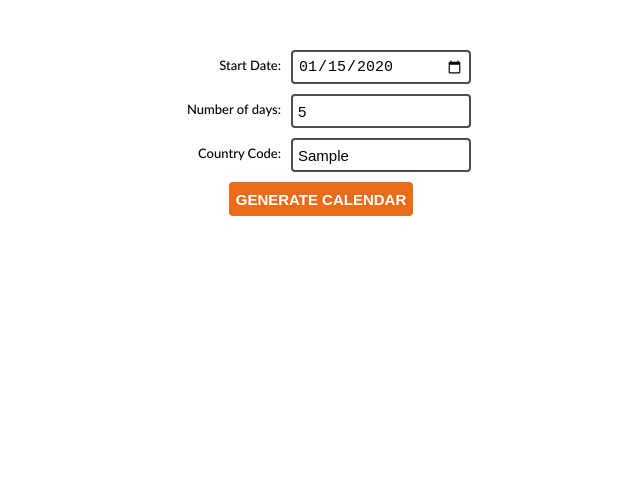
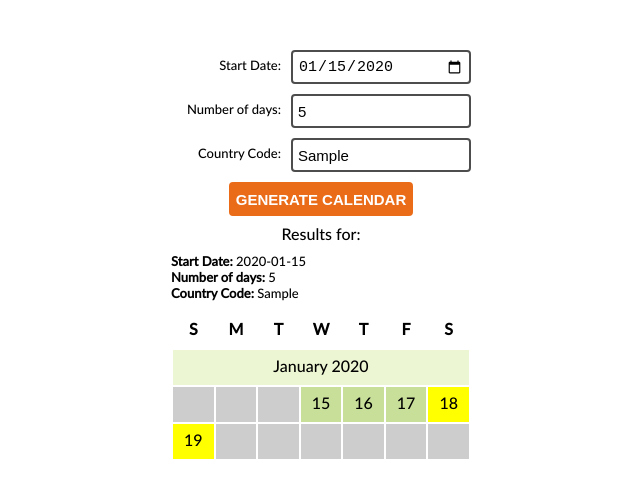
Before and after one commit to manfredmarcano/number8_test_ManfredMarcano, a plain HTML site: page index.html in a window 1280 px wide. Both pictures are taken after typing "2020-01-15", "5", "Sample" into the empty fields and a click on the button "GENERATE CALENDAR". Shown: the whole page, without its empty margins (319-959 px from the left). Drawn offline with Linux system fonts and the light colour scheme.

Commit message:
Calendar functionality and whole CSS ready

```diff
--- a/css/styles.css
+++ b/css/styles.css
@@ -21,18 +21,53 @@ body {
 
 #calendar {
 	text-align: center;
+    width: 300px;
+    display: block;
+    margin: 0 auto;
+
+
+    /*
+    background-color: transparent;
+    -webkit-transition: background-color 0.5s ease;
+    -moz-transition: background-color 0.5s ease;
+    -o-transition: background-color 0.5s ease;
+    transition: background-color 0.5s ease;
+    */
 }
 
+#calendar.errors {
+    padding: 15px;
+    background-color: #ffc7c7;
+    -webkit-border-radius: 4px;
+    -moz-border-radius: 4px;
+    border-radius: 4px;
+    font-size: 13px;
+}
+
+/*
+#calendar.errors > p:last-child {
+    margin-bottom: 0;
+}
+*/
+
 #calendar > table {
-	display: inline-block;
+	/*display: inline-block;*/
+    width: 100%;
+    border-color: transparent;
+    table-layout: fixed;
+    border-right-width: 0;
+    border-left-width: 0;
 }
 
 .month-jump {
     height: 20px;
 }
 
-table th {
-    width: 30px;
+table th,
+table td {
+    /*width: 30px;*/
+    height: 35px;
+    border: 0;
 }
 
 .invalid-day {
@@ -115,6 +150,8 @@ table th {
 
     font-weight: bold;
     text-transform: uppercase;
+
+    cursor: pointer;
 }
 
 .button:hover {
@@ -126,3 +163,27 @@ table th {
     background-color: #ea6c18;
     color: #FFFFFF;
 }
+
+.valid-day {
+    background-color: #c8df99;
+}
+.weekend {
+    background-color: yellow;
+}
+.invalid-day {
+    background-color: #cdcdcd;
+}
+
+.month-name {
+    background-color: #ecf6d2;
+}
+
+#calendar > ul {
+    font-size: 13px;
+    margin: 0;
+    padding: 0;
+    list-style: none;
+    text-align: left;
+    margin-top: 10px;
+    margin-bottom: 7px;
+}
--- a/index.html
+++ b/index.html
@@ -38,7 +38,7 @@
 		</div>
 
 		<div class="form-group">
-			<button class="button">Generate calendar</button>
+			<button class="button" onclick="createCalendar()">Generate calendar</button>
 		</div>
 	</div>
 
--- a/js/calendar.js
+++ b/js/calendar.js
@@ -47,11 +47,13 @@ function createMonths (inputDate, daysNum) {
 		*/
 
 		var monthIndex = inputDate.getMonth();
+		console.log(inputDate);
+		console.log(typeof inputDate);
 
 		monthIndex = monthIndex > 11 ? 0 : monthIndex;
 
 		resultMonths += "<tr>"+
-							"<td colspan='7'>"+ (j+1) + ": "+ months[ monthIndex ].name+" "+inputDate.getFullYear()+"</td>"+
+							"<td colspan='7' class='month-name'>"+ months[ monthIndex ].name+" "+inputDate.getFullYear()+"</td>"+
 						"</tr>";
 
 		// Obtener el primer día del mes / Get first day of month
@@ -77,9 +79,12 @@ function createMonths (inputDate, daysNum) {
 	    for (var i=0; i<7; i++) {
 
 	    	if (i<startingDay) {
-	    		resultMonths += "<td class='invalid-day'>-</td>";
+	    		resultMonths += "<td class='invalid-day'></td>";
 	    	} else if (validDays < daysNum) {
-	    		resultMonths += "<td class='valid-day'>"+daysCounter+"</td>";
+	    		var dateType = isWeekend( new Date(inputDate.getFullYear(), monthIndex, daysCounter) ) ? " weekend" : "";
+
+	    		resultMonths += "<td class='valid-day"+dateType+"'>"+daysCounter+"</td>";
+
 	    		daysCounter++;
 	    		validDays++;
 	    		validDaysInMonth++;
@@ -96,12 +101,13 @@ function createMonths (inputDate, daysNum) {
 
 			for (var i=0; i<7; i++) {
 				if (validDays < daysNum && daysCounter<=months[monthIndex].length) {
-		    		resultMonths += "<td class='valid-day'>"+daysCounter+"</td>";
+					var dateType = isWeekend( new Date(inputDate.getFullYear(), monthIndex, daysCounter) ) ? " weekend" : "";
+		    		resultMonths += "<td class='valid-day "+dateType+"'>"+daysCounter+"</td>";
 		    		daysCounter++;
 		    		validDays++;
 		    		validDaysInMonth++;
 		    	} else {
-		    		resultMonths += "<td class='invalid-day'>-</td>";
+		    		resultMonths += "<td class='invalid-day'></td>";
 		    	}
 				//resultMonths += "<td class='invalid-day'>X</td>";
 			}
@@ -146,19 +152,115 @@ function createMonths (inputDate, daysNum) {
 	return resultMonths;
 }
 
+function addErrorClass() {
+    var element, name, arr;
+    element = document.getElementById("calendar");
+    name = "errors";
+    arr = element.className.split(" ");
+    if (arr.indexOf(name) == -1) {
+        element.className += " " + name;
+    }
+}
+
+function removeErrorClass() {
+    var element = document.getElementById("calendar");
+    element.className = element.className.replace(/\berrors\b/g, "");
+}
+
+function isWeekend (date) {
+	var day = date.getDay();
+	return( (day == 6)||(day == 0) );
+}
+
+function checkErrorMessages (errors) {
+
+	//console.log("-->", Boolean(errors.length));
+	var resultWrapper = document.getElementById("calendar");
+	resultWrapper.innerHTML = "";
+
+	// Errors exists
+	if (Boolean(errors.length)) {
+		addErrorClass();
+		var message = "";
+		for (var i=0; i<errors.length; i++) {
+			message += "<p>"+errors[i]+"</p>";
+		}
+		resultWrapper.innerHTML = message;
+
+		return true;
+	} else {
+		removeErrorClass();
+		return false;
+	}
+
+}
+
+function createCalendar () {
+
+	var inputDate = document.getElementById("dateInput").value;
+	var daysNumberInput = document.getElementById("daysNumberInput").value;
+	var countryCodeInput = document.getElementById("countryCodeInput").value;
+	var errorMessages = [];
+
+	if ( !Boolean(inputDate.trim()) ) {
+		errorMessages.push("Date missing");
+	}
+	if ( !Boolean(daysNumberInput.trim()) ) {
+		errorMessages.push("Number of days missing");
+	}
+	if ( !Boolean(countryCodeInput.trim()) ) {
+		errorMessages.push("Country code missing");
+	}
+
+	console.log(errorMessages);
+	//return
+
+	// Block creating when exists errors
+	if ( checkErrorMessages(errorMessages) ) return;
+	// TRUE: Errores
+	// FALSE: Valido
 
 
-function createCalendar () {
+	//alert(inputDate+"-"+daysNumberInput+"-"+countryCodeInput);
+	//return;
+
+	console.log("1: ", inputDate);
+	//var  = new Date();
+	//var n = d.getDate();
+	//var timezone = new Date(inputDate).getTimezoneOffset() / -60;
+
+
+	//var str = "How are you doing today?";
+	//var res = inputDate.split("-");
+
+
+	var splitDate = inputDate.split("-");
+	//var fixedDate = splitDate[1]+"-"+splitDate[2]+"-"+splitDate[0];
+
+
+	console.log(splitDate[1]+"-"+splitDate[2]+"-"+splitDate[0]);
+	//console.log( new Date(inputDate).getTimezoneOffset() );
+
+	//console.log("2: ", new Date(getDate()+"-21-2018") );
+	//return;
+
+
 	var daysNames = ["S", "M", "T", "W", "T", "F", "S"];
 	//var inputDate = new Date("08-15-2008"); // Cambiar luego por usuario
 	//var inputDate = new Date("05-07-2018");
 	//var inputDate = new Date("02-13-2008"); // Estudio de bisiestos
-	var inputDate = new Date("05-21-2018");
+	//var inputDate = new Date("05-21-2018");
 
-	var daysNum = 800; // Probar con 17 que es cuando justo termina el mes
+	var daysNum = daysNumberInput; // Probar con 17 que es cuando justo termina el mes
 
+	var resultCalendar = "<p>Results for:</p>"+
+							"<ul>"+
+								"<li><b>Start Date:</b> "+inputDate+"</li>"+
+								"<li><b>Number of days:</b> "+daysNumberInput+"</li>"+
+								"<li><b>Country Code:</b> "+countryCodeInput+"</li>"+
+							"</ul>";
 
-	var resultCalendar = "<table border='1'>"+
+	resultCalendar += "<table border='1'>"+
 		"<tr>"+
 			"<th>"+daysNames[0]+"</th>"+
 			"<th>"+daysNames[1]+"</th>"+
@@ -168,7 +270,7 @@ function createCalendar () {
 			"<th>"+daysNames[5]+"</th>"+
 			"<th>"+daysNames[6]+"</th>"+
 		"</tr>"+
-		createMonths(inputDate, daysNum)+
+		createMonths(new Date(inputDate), daysNum)+
 	"</table>";
 
 	//console.log(resultCalendar);
```
